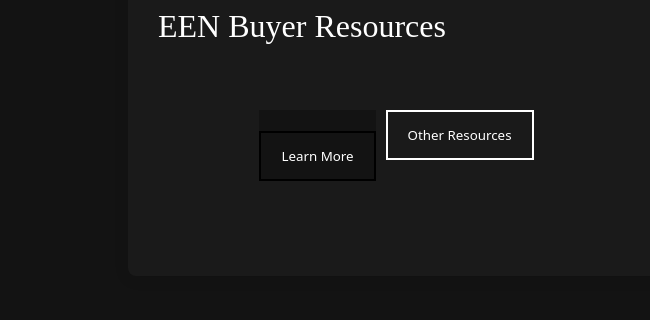
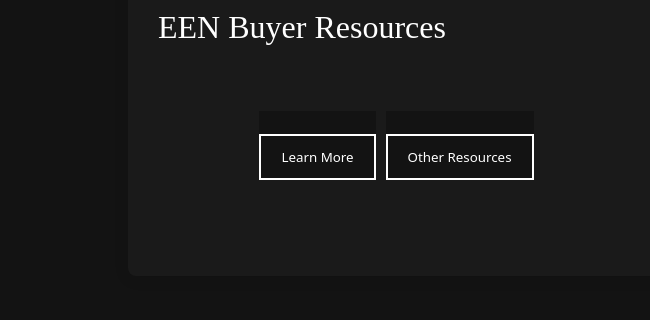
Before and after one commit to Kirans0615/EEN-Website, a plain HTML site: page buy.html in a window 1280 px wide. Shown: the part 2555-2875 px from the top of the page, 0-650 px from the left. Drawn offline with Linux system fonts and the light colour scheme; grey boxes are pictures that could not be loaded; a web font is replaced by a local one.

Commit message:
Update buy.html

```diff
--- a/buy.html
+++ b/buy.html
@@ -135,19 +135,22 @@
 
     <section class="why-choose-een">
         <div class="content">
-        <div class="text-container" style="background: none;" required>
-            <h2>EEN Buyer Resources</h2>
+            <div class="text-container" style="background: none;">
+                <h2>EEN  Buyer  Resources</h2>
                 <div class="button-container">
                     <a href="https://www.canva.com/design/DAGfVEKVRR8/b1pCdt_VVW-DCQhGG7FbMw/view?utm_content=DAGfVEKVRR8&utm_campaign=designshare&utm_medium=link2&utm_source=uniquelinks&utlId=h1ba5005c95" style="text-decoration: none;" target="_blank">
-                    <button style="height: 50px; background-color: transparent; border: 2px solid black;">Learn More</button>
+                    <button>Learn More</button>
                     </a>
-                <button style="height: 50px;">Other Resources</button>
+                    <a href="#" style="text-decoration: none;">
+                        <button>Other Resources</button>
+                    </a>
                 </div>
             </div>
             <div class="image-container2">
                 <img src="home2back.jpg" alt="Clients working together">
             </div>
         </div>
+
     </section>
 
 
```
Lines whose indentation alone changed are shown as unchanged.
